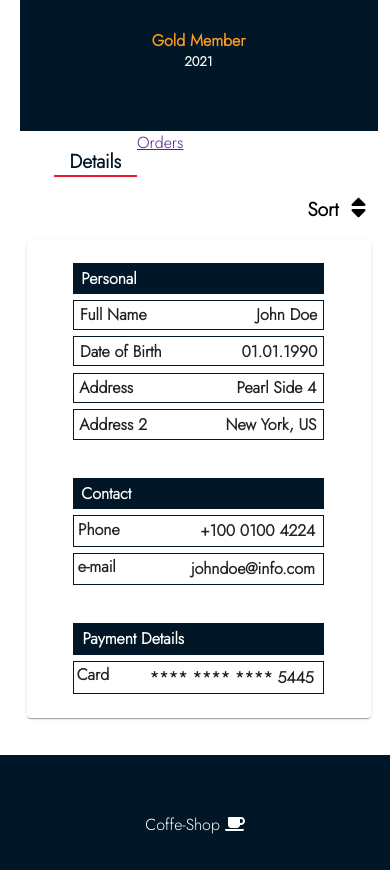
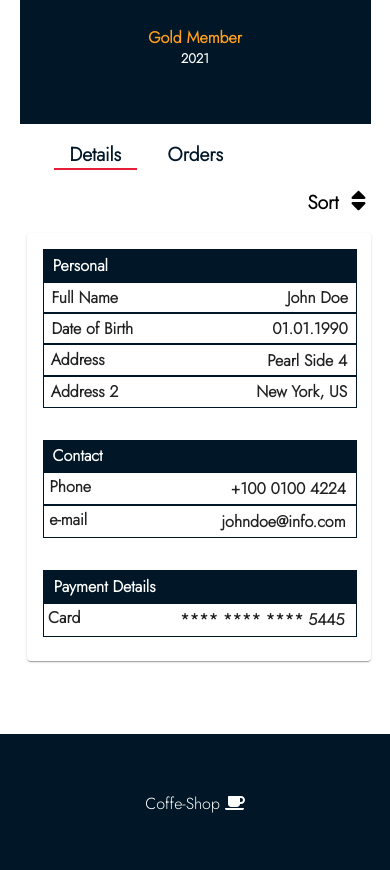
Before and after one commit to philip993/coffee-shop, a React (Create React App) app: page /profile in a window 390 px wide. Shown: the part 1480-2350 px from the top of the page. Built offline with nearby package versions, Linux system fonts and the light colour scheme.

Commit message:
3.12. Style updated

```diff
--- a/src/Components/Profile/ProfileStyle.scss
+++ b/src/Components/Profile/ProfileStyle.scss
@@ -27,6 +27,7 @@
     border: 1px solid #011627;
     display: flex;
     flex-direction: row;
+    animation: fade 2s ease;
 
     .card {
       width: 30%;
@@ -108,6 +109,17 @@
           font-size: 1.2rem;
           font-weight: bold;
         }
+
+        .contentMenuOptionInactive {
+          width: 10%;
+          text-align: center;
+          margin-left: 5%;
+          margin-top: 2%;
+          text-decoration: none;
+          color: #011627;
+          font-size: 1.2rem;
+          font-weight: bold;
+        }
       }
 
       .contentSort {
@@ -144,13 +156,13 @@
             span {
               width: 80%;
               display: grid;
-              grid-template-columns: auto auto;
+              grid-template-columns: repeat(2, minmax(0, 1fr));
               margin: auto;
               border: 1px solid #011627;
               margin-top: 2%;
+              font-size: 1.2rem;
 
               h4 {
-                // margin: 2% 0% 2% 0%;
                 margin: 0%;
                 padding: 2% 0% 2% 5%;
                 font-weight: bold;
@@ -284,7 +296,8 @@
         min-height: 70vh;
 
         .contentMenu {
-          .contentMenuOption {
+          .contentMenuOption,
+          .contentMenuOptionInactive {
             width: 15%;
             margin-top: 4%;
           }
@@ -308,6 +321,16 @@
           margin-top: 5%;
           height: 80%;
           padding-left: 2%;
+
+          .profileDiv {
+            .personal {
+              span {
+                width: 100%;
+                display: grid;
+                grid-template-columns: auto auto;
+              }
+            }
+          }
 
           .orderDiv {
             display: grid;
@@ -363,6 +386,8 @@
       .card {
         width: 100%;
         height: 80vh;
+        margin: auto;
+        padding: 0%;
 
         .personal {
           h1 {
@@ -378,7 +403,8 @@
         .contentMenu {
           padding-left: 5%;
 
-          .contentMenuOption {
+          .contentMenuOption,
+          .contentMenuOptionInactive {
             width: 25%;
             margin-left: 5%;
             margin-top: 5%;
@@ -399,6 +425,23 @@
         .contentMain {
           margin-top: 5%;
           margin-bottom: 5%;
+
+          .profileDiv {
+            .personal {
+              .personalHeader {
+                background-color: #011627;
+                color: #fdfffc;
+              }
+
+              span {
+                width: 100%;
+                display: grid;
+                grid-template-columns: auto auto;
+                margin: auto;
+                font-size: 1rem;
+              }
+            }
+          }
 
           .orderDiv {
             display: grid;
```
